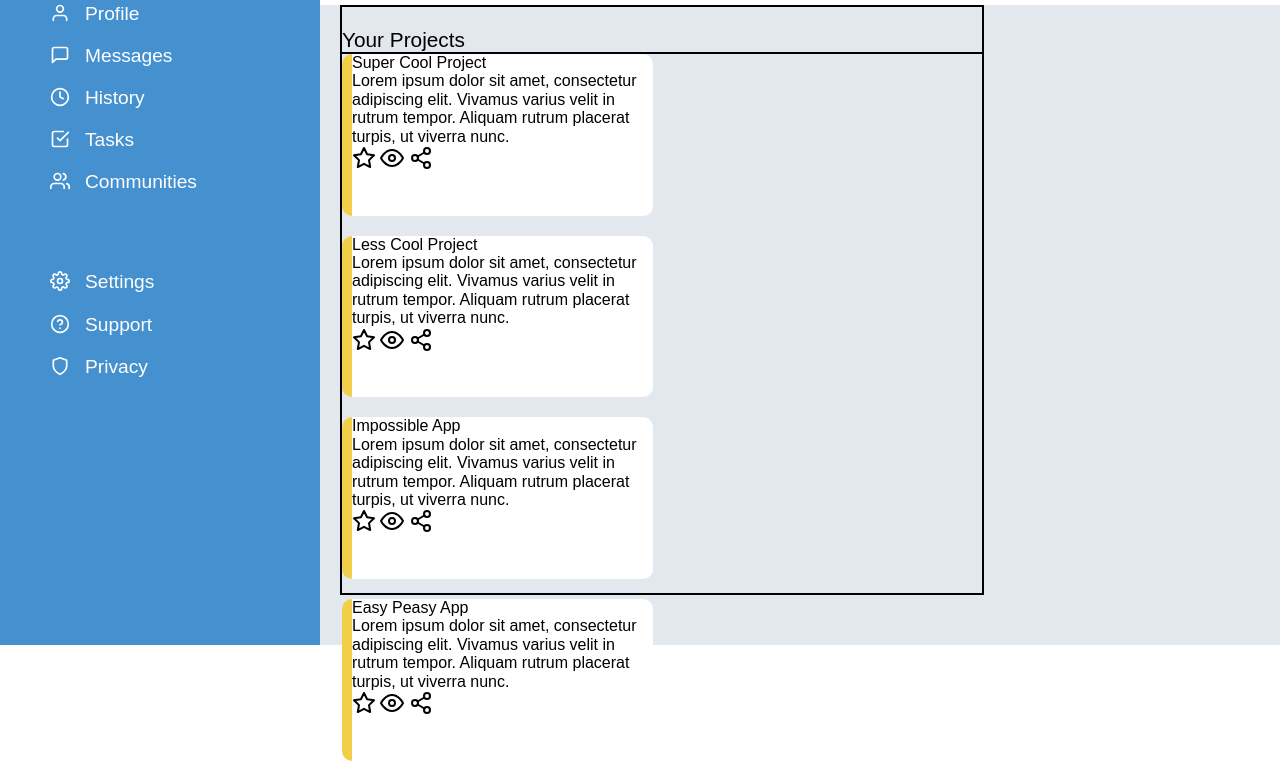
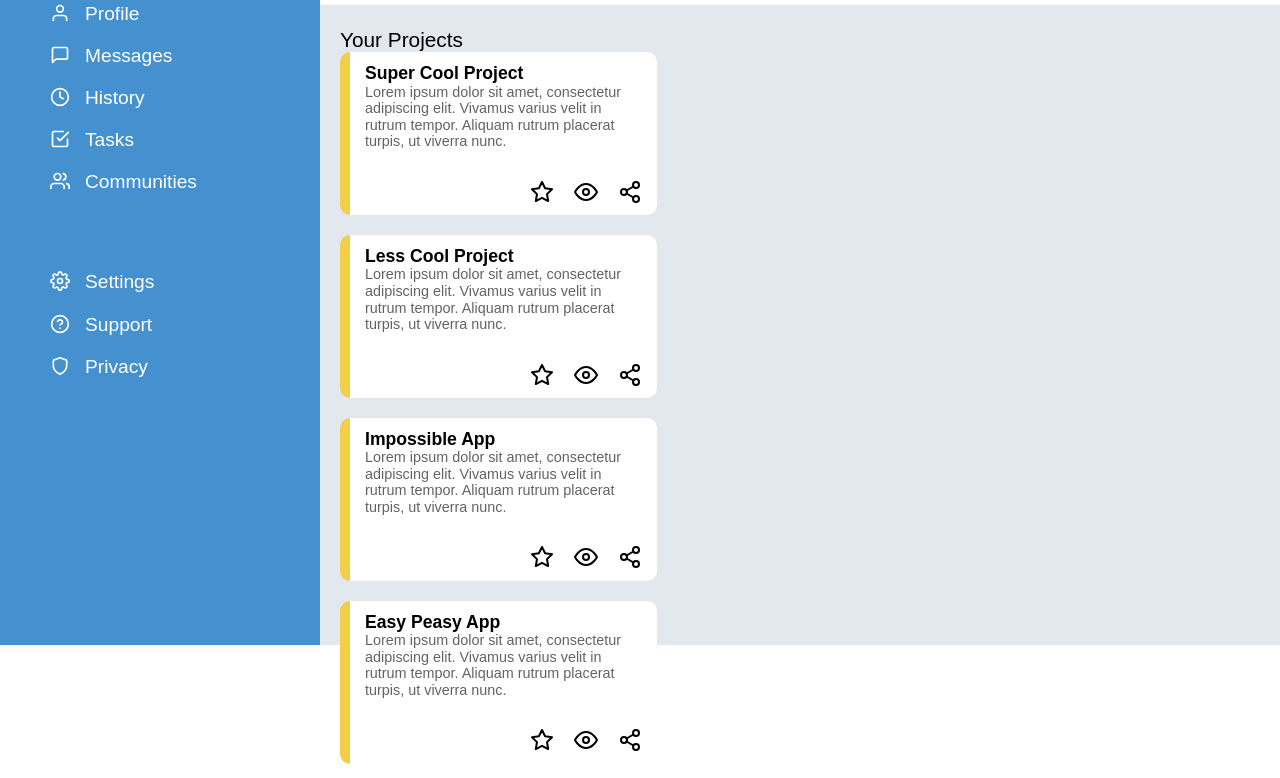
Before and after one commit to kamalypatel/admin-dashboard, a website: page index.html in a window 1280 px wide. Shown: the part 155-933 px from the top of the page. Drawn offline with nearby package versions, Linux system fonts and the light colour scheme.

Commit message:
finished card content

```diff
--- a/index.html
+++ b/index.html
@@ -71,7 +71,7 @@
                         <div class="card-text">Lorem ipsum dolor sit amet, consectetur adipiscing elit.
                             Vivamus varius velit in rutrum tempor.
                             Aliquam rutrum placerat turpis, ut viverra nunc.</div>
-                        <div class="icon-holder">
+                        <div class="card-icon-holder">
                             <i data-feather="star" class="icons"></i>
                             <i data-feather="eye" class="icons"></i>
                             <i data-feather="share-2" class="icons"></i>
@@ -82,7 +82,7 @@
                         <div class="card-text">Lorem ipsum dolor sit amet, consectetur adipiscing elit.
                             Vivamus varius velit in rutrum tempor.
                             Aliquam rutrum placerat turpis, ut viverra nunc.</div>
-                        <div class="icon-holder">
+                        <div class="card-icon-holder">
                             <i data-feather="star" class="icons"></i>
                             <i data-feather="eye" class="icons"></i>
                             <i data-feather="share-2" class="icons"></i>
@@ -93,7 +93,7 @@
                         <div class="card-text">Lorem ipsum dolor sit amet, consectetur adipiscing elit.
                             Vivamus varius velit in rutrum tempor.
                             Aliquam rutrum placerat turpis, ut viverra nunc.</div>
-                        <div class="icon-holder">
+                        <div class="card-icon-holder">
                             <i data-feather="star" class="icons"></i>
                             <i data-feather="eye" class="icons"></i>
                             <i data-feather="share-2" class="icons"></i>
@@ -104,7 +104,7 @@
                         <div class="card-text">Lorem ipsum dolor sit amet, consectetur adipiscing elit.
                             Vivamus varius velit in rutrum tempor.
                             Aliquam rutrum placerat turpis, ut viverra nunc.</div>
-                        <div class="icon-holder">
+                        <div class="card-icon-holder">
                             <i data-feather="star" class="icons"></i>
                             <i data-feather="eye" class="icons"></i>
                             <i data-feather="share-2" class="icons"></i>
@@ -115,7 +115,7 @@
                         <div class="card-text">Lorem ipsum dolor sit amet, consectetur adipiscing elit.
                             Vivamus varius velit in rutrum tempor.
                             Aliquam rutrum placerat turpis, ut viverra nunc.</div>
-                        <div class="icon-holder">
+                        <div class="card-icon-holder">
                             <i data-feather="star" class="icons"></i>
                             <i data-feather="eye" class="icons"></i>
                             <i data-feather="share-2" class="icons"></i>
@@ -126,7 +126,7 @@
                         <div class="card-text">Lorem ipsum dolor sit amet, consectetur adipiscing elit.
                             Vivamus varius velit in rutrum tempor.
                             Aliquam rutrum placerat turpis, ut viverra nunc.</div>
-                        <div class="icon-holder">
+                        <div class="card-icon-holder">
                             <i data-feather="star" class="icons"></i>
                             <i data-feather="eye" class="icons"></i>
                             <i data-feather="share-2" class="icons"></i>
--- a/styles.css
+++ b/styles.css
@@ -192,7 +192,6 @@ button {
 .left-body {
     grid-row: 1 / 2;
     grid-column: 1 / 3;
-    border: 1px solid black;
     display: grid;
     grid-template: 8% 92% / repeat(2, 50%)
 }
@@ -200,7 +199,6 @@ button {
 .left-body-header {
     grid-row: 1 / 2;
     grid-column: 1 / 3;
-    border: 1px solid black;
     color: black;
     font-size: 1.3rem;
     display: flex;
@@ -212,7 +210,6 @@ button {
 .left-body-body {
     grid-row: 2 / 3;
     grid-column: 1 / 3;
-    border: 1px solid black;
     display: flex;
     flex-direction: row;
     flex-wrap: wrap;
@@ -222,8 +219,32 @@ button {
 
 .cards {
     background-color: white;
-    width: 47%;
+    width: 43%;
     height: 30%;
     border-radius: 10px;
     border-left: 10px solid #F3CE49;
+    display: flex;
+    flex-direction: column;
+    justify-content: center;
+    align-items: flex-start;
+    padding: 0 15px 0 15px;
 }
+
+.card-header {
+    font-size: 1.1rem;
+    font-weight: bold;
+}
+
+.card-text {
+    color: #636363;
+    font-size: 0.9rem;
+    margin-bottom: 30px;
+}
+
+.card-icon-holder {
+    display: flex;
+    flex-direction: row;
+    gap: 20px;
+    width: 100%;
+    justify-content: flex-end;
+}
```
